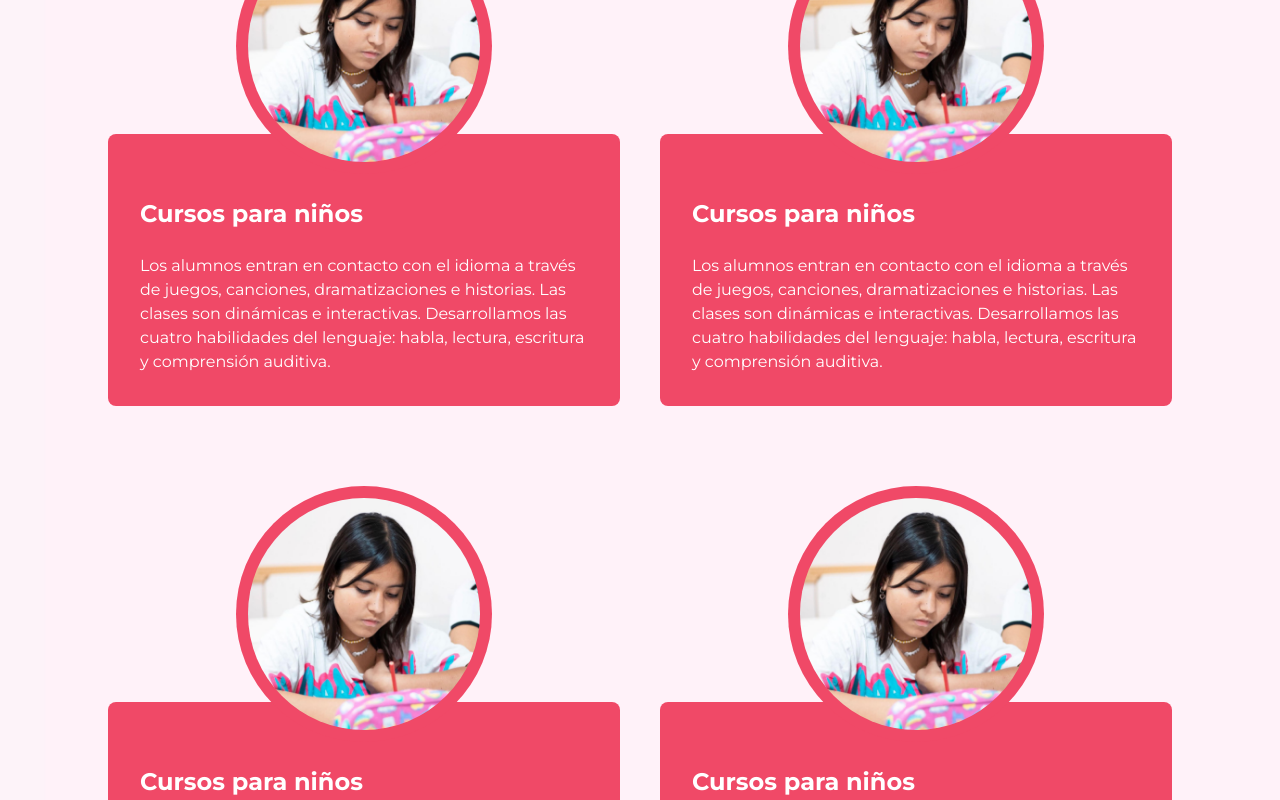
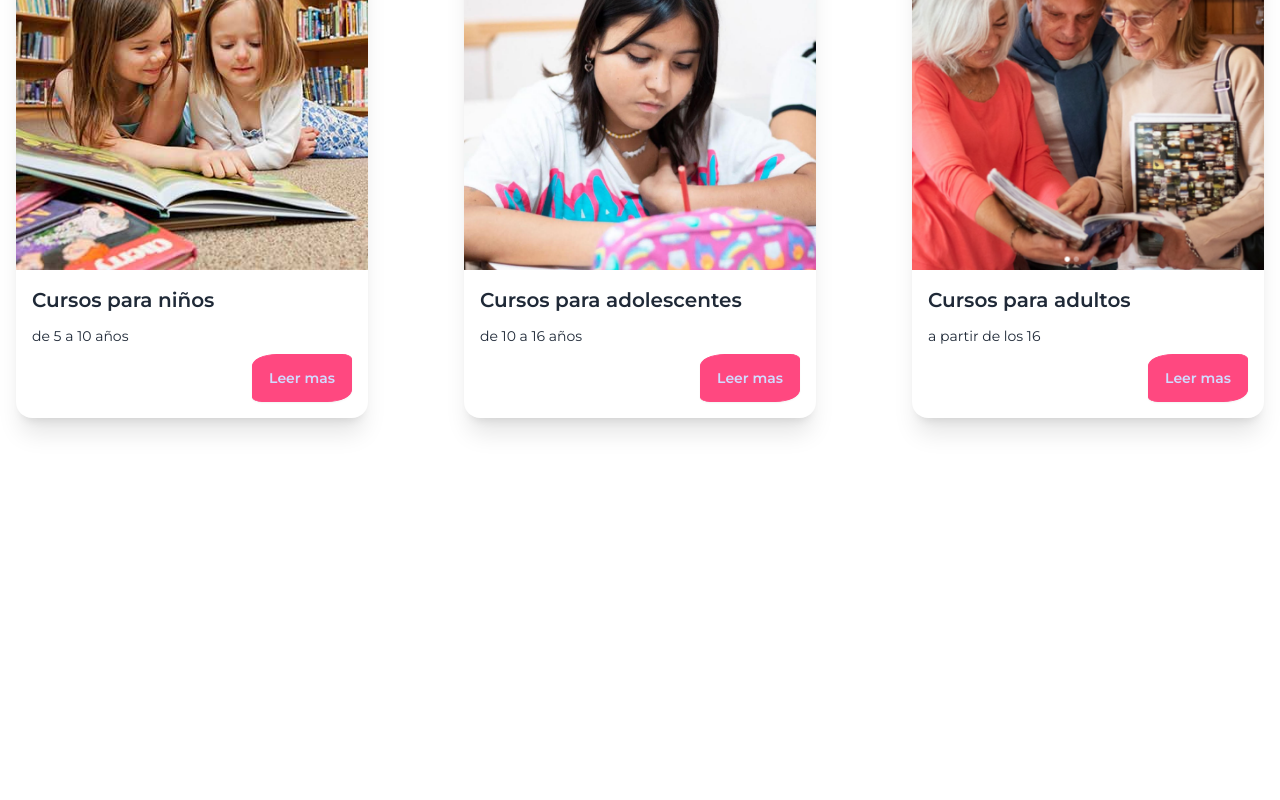
Before and after one commit to EmilianoAloi/lingua, a Next.js app: page / in a window 1280 px wide. Shown: the part 1760-2560 px from the top of the page. After the commit the page ends 2338 px from the top, so only its background shows below. Built offline with nearby package versions, Linux system fonts and the light colour scheme.

Commit message:
courses section

```diff
--- a/src/app/globals.css
+++ b/src/app/globals.css
@@ -50,6 +50,8 @@ body {
 
 .btn {
   border-radius: 25% 10%;
+  background-color: #ff4880;
+  border-color: #ff4880;
 }
 .about-section {
   /* background: linear-gradient(
@@ -159,6 +161,6 @@ body {
 /* Cursos */
 
 .courses-section {
-  background-image: url("/img/bg-section-grey.webp");
-  background-size: cover;
+  /* background-image: url("/img/bg-section-grey.webp");
+  background-size: cover; */
 }
--- a/src/components/About.jsx
+++ b/src/components/About.jsx
@@ -87,7 +87,7 @@ const About = () => {
             frameborder="0"
             allow="accelerometer; autoplay; clipboard-write; encrypted-media; gyroscope; picture-in-picture; web-share"
             referrerpolicy="strict-origin-when-cross-origin"
-            allowfullscreen
+            allowfullScreen
           ></iframe>
         </div>
         <form method="dialog" className="modal-backdrop">
--- a/src/components/Card.jsx
+++ b/src/components/Card.jsx
@@ -1,88 +1,23 @@
+import React from "react";
 import Image from "next/image";
-import cardImg from "@/assets/cards/0.jpg";
 
-const Card = () => {
+const Card2 = ({ title, text, img }) => {
   return (
-    <div className="w-[32rem] flex flex-col justify-center">
-      <div className="p-3 rounded-full bg-customPink overflow-hidden w-2/4  mx-auto z-20">
-        <Image
-          src="/img/curso-kids.png"
-          alt="card img"
-          className="rounded-full"
-          width={300}
-          height={300}
-        />
-      </div>
-
-      <div className="bg-customPink text-white -mt-10 p-8 pt-16 rounded-lg w-full text-start">
-        <h4 className="text-2xl font-bold mb-6">Cursos para niños</h4>
-        <p className="">
-          Los alumnos entran en contacto con el idioma a través de juegos,
-          canciones, dramatizaciones e historias. Las clases son dinámicas e
-          interactivas. Desarrollamos las cuatro habilidades del lenguaje:
-          habla, lectura, escritura y comprensión auditiva.
-        </p>
+    <div>
+      <div className="card card-compact bg-base-100 w-[22rem] shadow-xl">
+        <figure>
+          <Image src={img} width={500} height={500} alt="img card" />
+        </figure>
+        <div className="card-body">
+          <h2 className="card-title ">{title}</h2>
+          <p className="text-start">{text}</p>
+          <div className="card-actions justify-end">
+            <button className="btn btn-primary ">Leer mas</button>
+          </div>
+        </div>
       </div>
     </div>
-
-    // <div className="classNamees-item">
-    //   <div className="bg-gray-100 rounded-full w-3/4 mx-auto p-3">
-    //     <Image
-    //       width={50}
-    //       height={50}
-    //       className=" rounded-full"
-    //       src="/img/kids.jpg"
-    //       alt="website template image"
-    //     />
-    //   </div>
-    //   <div className="bg-gray-100 rounded p-4 pt-5 -mt-10">
-    //     <a
-    //       className="block text-center text-2xl mt-3 mb-4"
-    //       href="https://www.free-css.com/free-css-templates"
-    //     >
-    //       Art &amp; Drawing
-    //     </a>
-    //     <div className="flex items-center justify-between mb-4">
-    //       <div className="flex items-center">
-    //         <Image
-    //           width={100}
-    //           height={100}
-    //           className="rounded-full w-11 h-11"
-    //           src="/img/user.jpg"
-    //           alt="website template image"
-    //         />
-    //         <div className="ml-3">
-    //           <h6 className="text-primary mb-1">Jhon Doe</h6>
-    //           <small>Teacher</small>
-    //         </div>
-    //       </div>
-    //       <span className="bg-primary text-white rounded-full py-2 px-3">
-    //         $99
-    //       </span>
-    //     </div>
-    //     <div className="grid grid-cols-3 gap-1">
-    //       <div>
-    //         <div className="border-t-4 border-primary pt-2">
-    //           <h6 className="text-primary mb-1">Age:</h6>
-    //           <small>3-5 Years</small>
-    //         </div>
-    //       </div>
-    //       <div>
-    //         <div className="border-t-4 border-green-500 pt-2">
-    //           <h6 className="text-green-500 mb-1">Time:</h6>
-    //           <small>9-10 AM</small>
-    //         </div>
-    //       </div>
-    //       <div>
-    //         <div className="border-t-4 border-yellow-500 pt-2">
-    //           <h6 className="text-yellow-500 mb-1">Capacity:</h6>
-    //           <small>30 Kids</small>
-    //         </div>
-    //       </div>
-    //     </div>
-    //   </div>
-    // </div>
   );
 };
 
-export default Card;
+export default Card2;
--- a/src/components/Courses.jsx
+++ b/src/components/Courses.jsx
@@ -2,24 +2,33 @@ import Card from "./Card";
 
 const Courses = () => {
   return (
-    <section className="courses-section ">
-      <div className="container  mx-auto px-4 py-20 text-center">
+    <section className="courses-section">
+      <div className="container  mx-auto px-4 py-20  mb-20 text-center">
         <h2 class="text-customPink  mb-4 title-border-radius text-2xl font-semibold inline-block p-4 mb-6 ">
           Cursos de Inglés a medida
         </h2>
         <h3 class="text-customViolet mb-12 text-4xl font-bold">
-          Ofrecemos cursos exclusivos para <br /> niños, adolesentes adultos y
+          Ofrecemos cursos exclusivos para <br /> niños, adolescentes, adultos y
           empresas
         </h3>
 
-        <div className="flex justify-center gap-10">
-          <Card />
-          <Card />
-        </div>
+        <div className="flex justify-between">
+          <Card
+            text="de 5 a 10 años"
+            title="Cursos para niños"
+            img={"/img/kids.jpg"}
+          />
+          <Card
+            text="de 10 a 16 años"
+            title="Cursos para adolescentes"
+            img={"/img/curso-kids.png"}
+          />
 
-        <div className="flex justify-center gap-10 mt-20">
-          <Card />
-          <Card />
+          <Card
+            text="a partir de los 16"
+            title="Cursos para adultos"
+            img={"/img/adultos.png"}
+          />
         </div>
       </div>
     </section>
```
Also changed, not shown: public/img/adultos.png (added), public/img/bg-dibujo.webp (added), src/components/Workshop.jsx (added).
